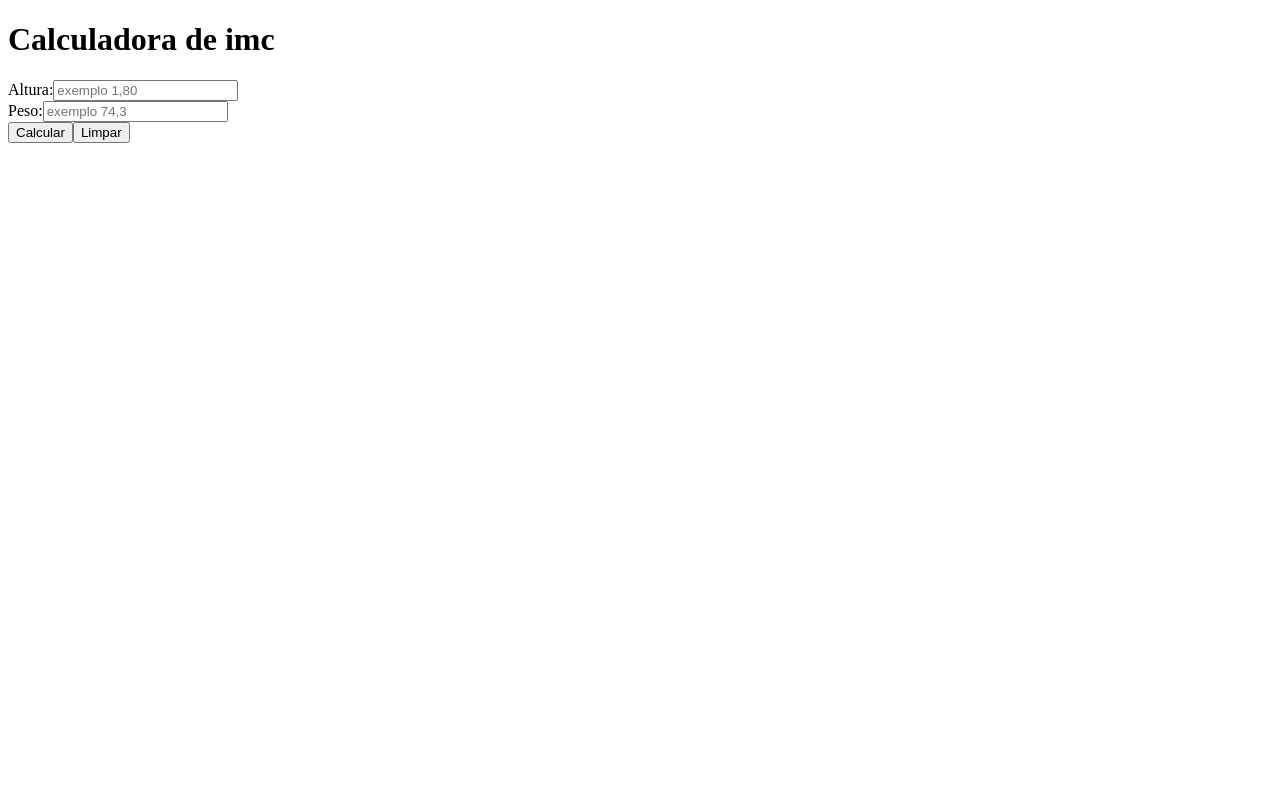
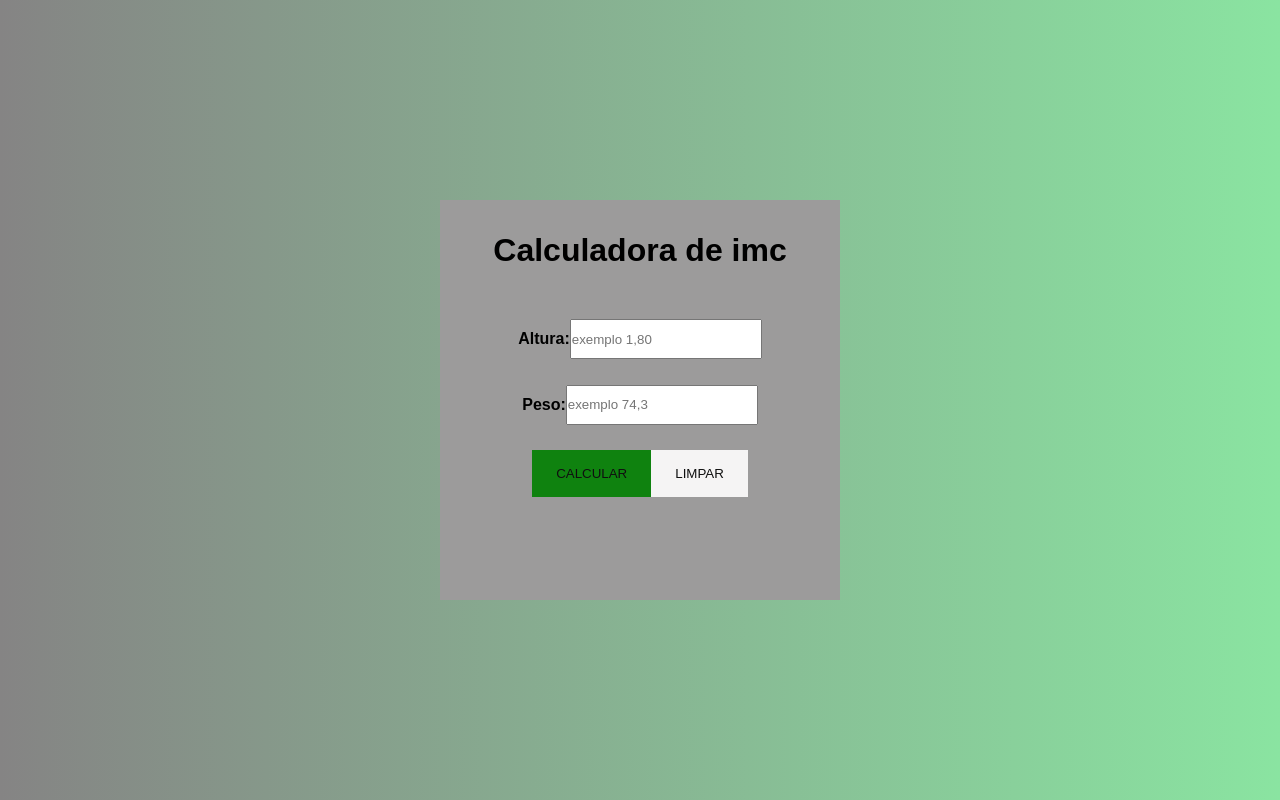
Before and after one commit to GuiLuiz06/calculadora-de-imc, a React (Vite) app in the folder Calculadora-imc/: page / in a window 1280 px wide. Built offline with nearby package versions, Linux system fonts and the light colour scheme.

Commit message:
css changes

```diff
--- a/Calculadora-imc/src/App.css
+++ b/Calculadora-imc/src/App.css
@@ -0,0 +1,12 @@
+.container {
+    min-height: 400px;
+    min-width: 400px;
+    background-color: rgb(156, 155, 155);
+    padding: 2rem;
+}
+h1 {
+    display: flex;
+    text-align: center;
+    justify-content: center;
+    margin-bottom: 50px;
+}
--- /dev/null
+++ b/Calculadora-imc/src/components/Botao.css
@@ -0,0 +1,19 @@
+button {
+    text-transform: uppercase;
+    padding: 1rem 1.5rem;
+    background-color: rgb(255, 255, 255);
+    border: none;
+    cursor: pointer;
+    opacity: 0.9;
+    flex: 1;
+}
+button:hover {
+    opacity: 1;
+}
+#clear-btn {
+    background-color: #fffefe;
+    left: 10px
+}
+#calc-btn {
+    background-color: green;
+}
--- /dev/null
+++ b/Calculadora-imc/src/components/Botao.jsx
@@ -0,0 +1,7 @@
+import './Botao.css'
+
+const Botao = ({ id, text}) => {
+  return <button id={id}>{text}</button>
+}
+
+export default Botao
--- a/Calculadora-imc/src/components/Calculadora.jsx
+++ b/Calculadora-imc/src/components/Calculadora.jsx
@@ -1,3 +1,4 @@
+import Botao from './Botao'
 import './calculadora.css'
 
 const calculadora = () => {
@@ -17,8 +18,8 @@ const calculadora = () => {
                 </div>
             </div>
             <div className="button-action">
-                <button>Calcular</button>
-                <button>Limpar</button>
+                <Botao id="calc-btn" text="Calcular"/>
+                <Botao id="clear-btn" text="Limpar"/>
             </div>
         </form>
     </div>
--- a/Calculadora-imc/src/components/calculadora.css
+++ b/Calculadora-imc/src/components/calculadora.css
@@ -0,0 +1,39 @@
+#main-calc {
+    text-align: center;
+    margin-bottom: 2rem;
+
+
+}
+
+.form-inputs {
+    display: flex;
+    flex-direction: column;
+    justify-content: space-between;
+
+}
+
+.controle-form {
+    display: flex;
+    flex-direction: column;
+    flex: 1;
+    margin-bottom: 1rem;
+}
+
+.controle-form input {
+    padding: 1rem, 1.5rem;
+}
+
+.controle-form label {
+    font-weight: bold;
+    margin-bottom: .6rem;
+    color: #000;
+}
+
+#altura {
+    width: 15vw;
+    height: 5vh;
+}
+#peso {
+    width: 15vw;
+    height: 5vh;
+}
--- a/Calculadora-imc/src/index.css
+++ b/Calculadora-imc/src/index.css
@@ -0,0 +1,15 @@
+* {
+    padding: 0;
+    margin: 0;
+    box-sizing: border-box;
+    font-family: Arial, Helvetica, sans-serif;
+}
+
+body {
+    background: linear-gradient(to right, #858484, #8ae4a1);
+    display: flex;
+    justify-content: center;
+    align-items: center;
+    min-height: 100vh;
+    color: black;
+}
```
Also changed, not shown: Calculadora-imc/src/data/data.js (added, +42 -0 lines).
